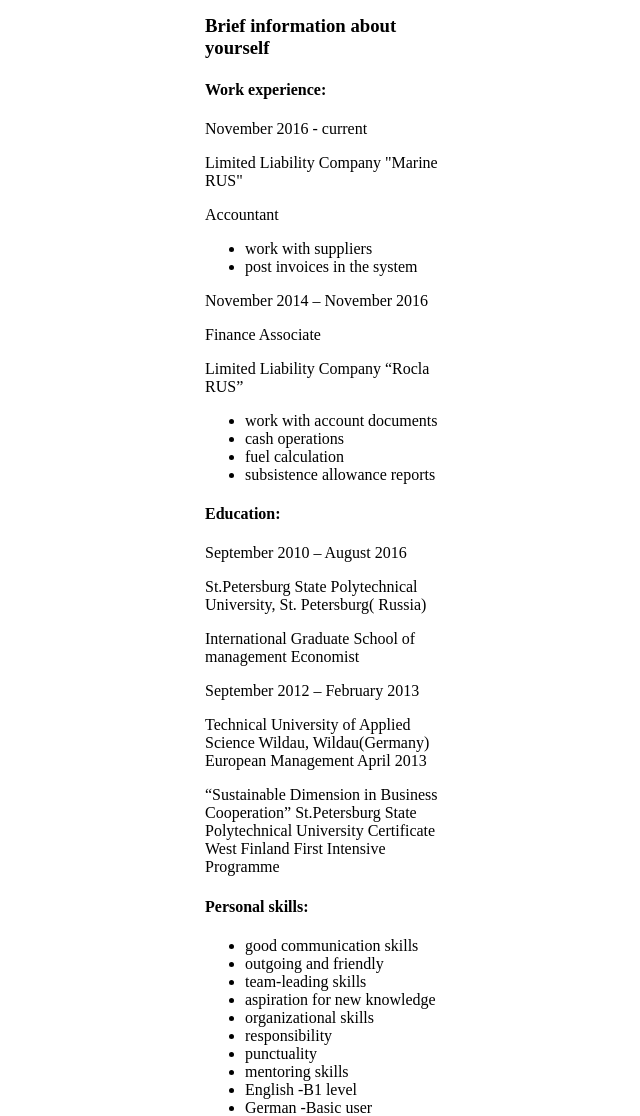
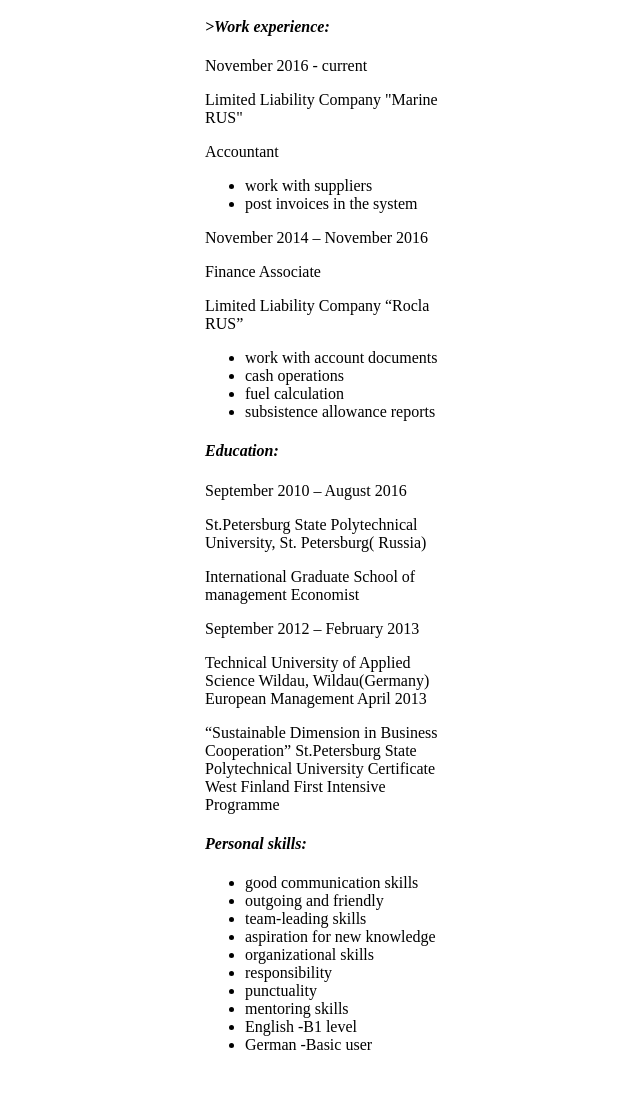
Before and after one commit to XeniaPanova/test-rs2, a plain HTML site: page index.html in a window 1280 px wide. Shown: the part 783-1899 px from the top of the page, without its empty margins (310-950 px from the left). After the commit the page ends 1837 px from the top, so only its background shows below. Drawn offline with Linux system fonts and the light colour scheme.

Commit message:
feat: create new style

```diff
--- a/index.html
+++ b/index.html
@@ -27,12 +27,13 @@
 
 
 <img src="https://www.nanniesbynoa.com/wp-content/uploads/2017/02/Resume-Blocks.jpg" alt="Resume" style="width:500px;height:200px;">
+
 <meta name="viewport" content="width=device-width, initial-scale=1.0">
 
 
  <article>
 
-   <section style ="font-family: Arial; font - size: 30px; color: black; font-style: italic;">
+ <section style ="font-family: Arial; font - size: 30px; color: black; font-style: italic;">
 
 <h2>Personal information</h2>
 
@@ -44,12 +45,12 @@
 
 <p>voronova_ksu@mail.ru</p>
 
-   </section>
+ </section>
 
 
-<h3>Brief information about yourself</h3>
+
 <section>
-<h4>Work experience:</h4>
+<h4 style = "font-style: italic";>>Work experience:</h4>
 
 <p>November 2016 - current</p>
 
@@ -78,9 +79,12 @@
 
 <li>subsistence allowance reports</li>
 </ul>
-    </section>
+
+  </section>
+
   <section>
-<h4>Education:</h4>
+
+<h4 style = "font-style: italic;">Education:</h4>
 
 <p>September 2010 – August 2016</p>
 
@@ -95,8 +99,9 @@ April 2013</p>
 </p>“Sustainable Dimension in Business Cooperation” St.Petersburg State Polytechnical University Certificate West Finland First Intensive Programme</p>
 
  </section>
+
 <section>
-<h4>Personal skills:</h4>
+<h4 style = "font-style: italic;">Personal skills:</h4>
 
 
 <ul>
```
